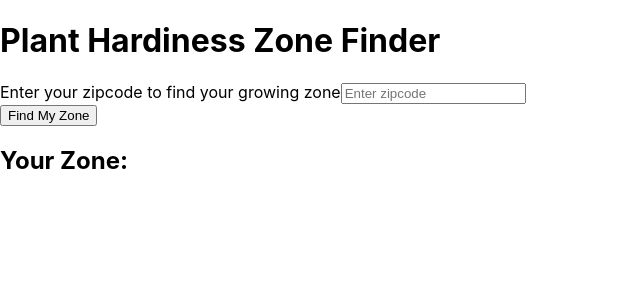
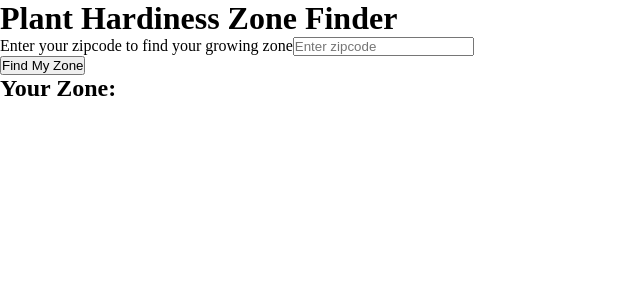
Before and after one commit to maelingmurphy/grow-zone-finder, a React (Create React App) app: page / in a window 1280 px wide. Shown: the top 300 px of the page, without its empty margins (0-640 px from the left). Built offline with nearby package versions, Linux system fonts and the light colour scheme.

Commit message:
set margin and padding to 0 for all elements

```diff
--- a/src/index.css
+++ b/src/index.css
@@ -1,13 +1,4 @@
-body {
-    margin: 0;
-    font-family: -apple-system, BlinkMacSystemFont, 'Segoe UI', 'Roboto', 'Oxygen',
-      'Ubuntu', 'Cantarell', 'Fira Sans', 'Droid Sans', 'Helvetica Neue',
-      sans-serif;
-    -webkit-font-smoothing: antialiased;
-    -moz-osx-font-smoothing: grayscale;
-  }
-
-  code {
-    font-family: source-code-pro, Menlo, Monaco, Consolas, 'Courier New',
-      monospace;
-  }
+* {
+  margin: 0;
+  padding: 0;
+}
```
